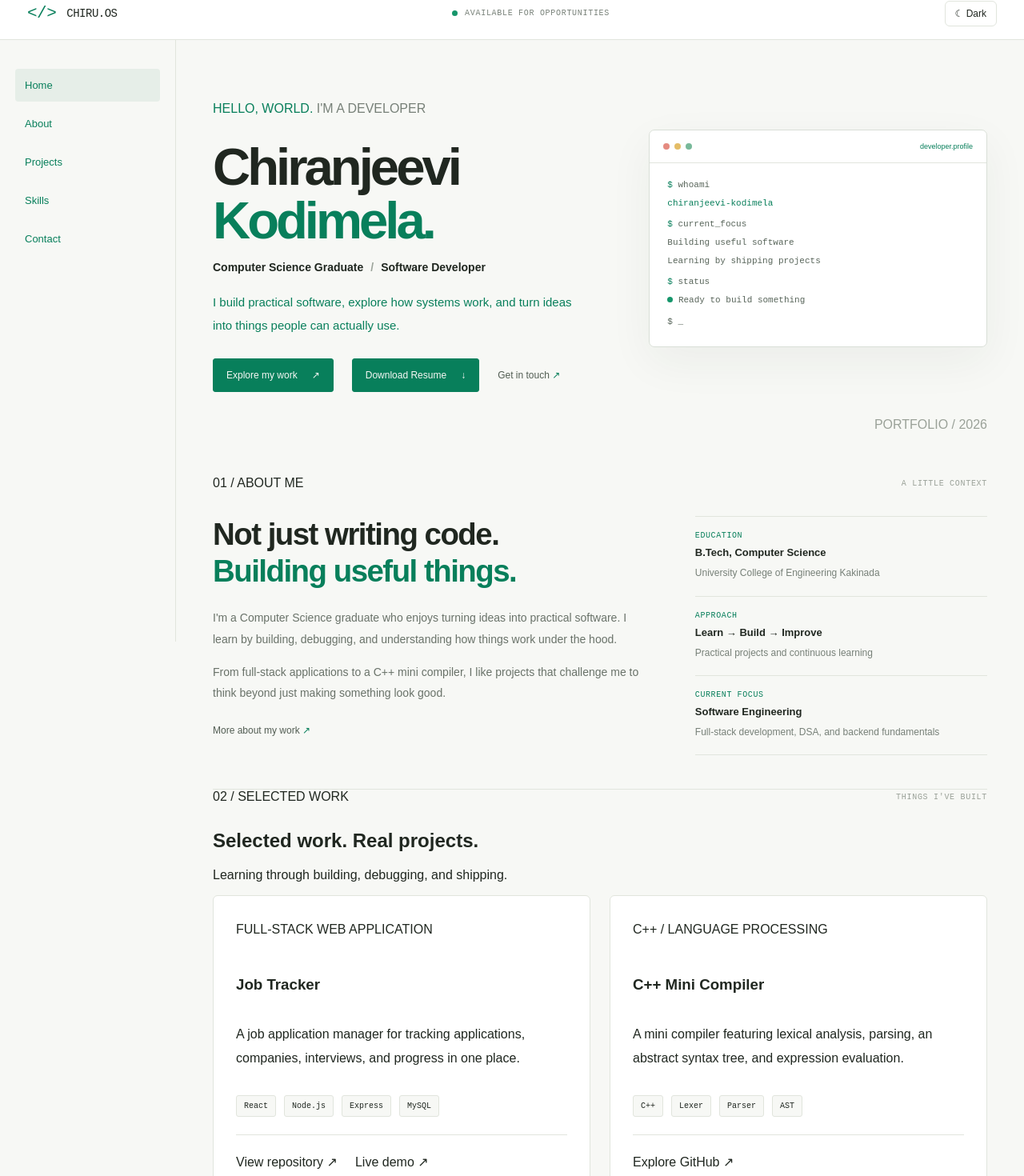
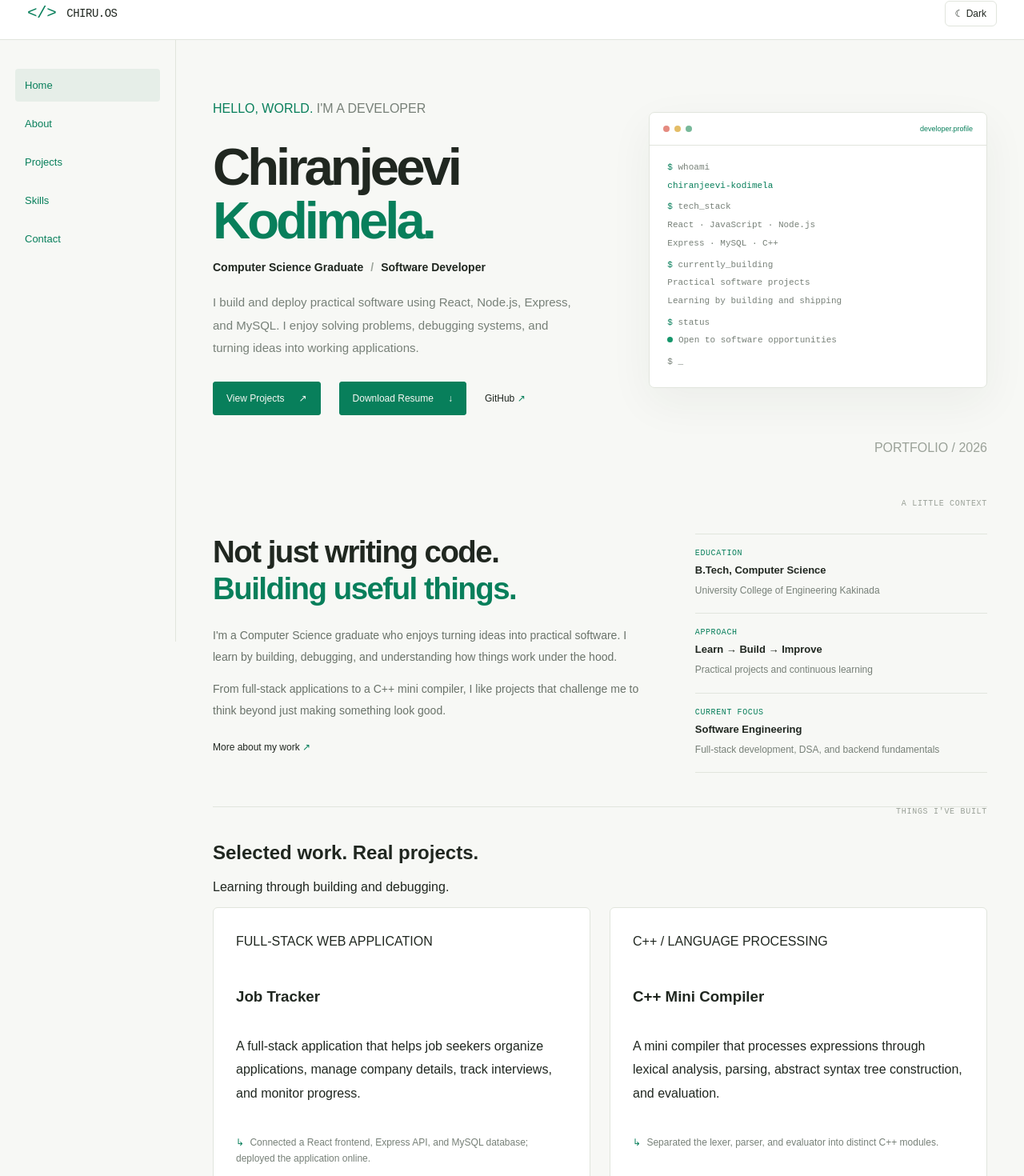
Before and after one commit to chiranjeevi-kodimela/chiru-os, a React (Vite) app: page / in a window 1280 px wide. Shown: the part 16-1486 px from the top of the page at 80% size. Built offline with nearby package versions, Linux system fonts and the light colour scheme; a web font is replaced by a local one.

Commit message:
Theme polish and README update

```diff
--- a/src/components/About.jsx
+++ b/src/components/About.jsx
@@ -2,7 +2,7 @@ function About() {
   return (
     <section className="about-section" id="about">
       <div className="section-heading">
-        <span className="section-index">01 / ABOUT ME</span>
+        <span className="section-index"></span>
         <span className="section-note">A LITTLE CONTEXT</span>
       </div>
 
--- a/src/components/Contact.jsx
+++ b/src/components/Contact.jsx
@@ -3,7 +3,7 @@ function Contact() {
   return (
     <section className="contact-section" id="contact">
       <div className="section-heading">
-        <span className="section-index">05 / CONTACT</span>
+        <span className="section-index"></span>
         <span className="section-note">OPEN TO OPPORTUNITIES</span>
       </div>
 
--- a/src/components/Header.jsx
+++ b/src/components/Header.jsx
@@ -6,10 +6,7 @@ function Header({ darkMode, onToggleTheme }) {
         <span>CHIRU.OS</span>
       </a>
 
-      <div className="system-status">
-        <span className="status-dot" />
-        AVAILABLE FOR OPPORTUNITIES
-      </div>
+
       <button
         className="theme-toggle"
         type="button"
--- a/src/components/Home.jsx
+++ b/src/components/Home.jsx
@@ -1,3 +1,4 @@
+
 function Home() {
   return (
     <section className="hero">
@@ -19,14 +20,17 @@ function Home() {
         </p>
 
         <p className="hero-description">
-          I build practical software, explore how systems work,
-          and turn ideas into things people can actually use.
+          I build and deploy practical software using React,
+          Node.js, Express, and MySQL. I enjoy solving problems,
+          debugging systems, and turning ideas into working
+          applications.
         </p>
 
         <div className="hero-actions">
           <a className="primary-button" href="#projects">
-            Explore my work <span>↗</span>
+            View Projects <span>↗</span>
           </a>
+
           <a
             className="primary-button"
             href="/Chiranjeevi_Kodimela_Resume.pdf"
@@ -34,8 +38,14 @@ function Home() {
           >
             Download Resume <span>↓</span>
           </a>
-          <a className="text-link" href="#contact">
-            Get in touch <span>↗</span>
+
+          <a
+            className="text-link"
+            href="https://github.com/chiranjeevi-kodimela"
+            target="_blank"
+            rel="noreferrer"
+          >
+            GitHub <span>↗</span>
           </a>
         </div>
       </div>
@@ -56,23 +66,27 @@ function Home() {
           <p className="terminal-value">chiranjeevi-kodimela</p>
 
           <p className="terminal-command">
-            <span className="prompt">$</span> current_focus
+            <span className="prompt">$</span> tech_stack
           </p>
-          <p>Building useful software</p>
-          <p>Learning by shipping projects</p>
+          <p>React · JavaScript · Node.js</p>
+          <p>Express · MySQL · C++</p>
+
+          <p className="terminal-command">
+            <span className="prompt">$</span> currently_building
+          </p>
+          <p>Practical software projects</p>
+          <p>Learning by building and shipping</p>
 
           <p className="terminal-command">
             <span className="prompt">$</span> status
           </p>
           <p>
-            <span className="status-dot" /> Ready to build something
+            <span className="status-dot" /> Open to software opportunities
           </p>
 
           <p className="terminal-cursor">$ <span>_</span></p>
         </div>
       </div>
-
-
     </section>
   );
 }
--- a/src/components/Projects.jsx
+++ b/src/components/Projects.jsx
@@ -1,9 +1,12 @@
+
 const projects = [
     {
         name: 'Job Tracker',
         category: 'FULL-STACK WEB APPLICATION',
         description:
-            'A job application manager for tracking applications, companies, interviews, and progress in one place.',
+            'A full-stack application that helps job seekers organize applications, manage company details, track interviews, and monitor progress.',
+        highlight:
+            'Connected a React frontend, Express API, and MySQL database; deployed the application online.',
         stack: ['React', 'Node.js', 'Express', 'MySQL'],
         link: 'https://github.com/chiranjeevi-kodimela/job-tracker',
         live: 'https://job-tracker-eta-six-12.vercel.app/',
@@ -14,16 +17,20 @@ const projects = [
         name: 'C++ Mini Compiler',
         category: 'C++ / LANGUAGE PROCESSING',
         description:
-            'A mini compiler featuring lexical analysis, parsing, an abstract syntax tree, and expression evaluation.',
+            'A mini compiler that processes expressions through lexical analysis, parsing, abstract syntax tree construction, and evaluation.',
+        highlight:
+            'Separated the lexer, parser, and evaluator into distinct C++ modules.',
         stack: ['C++', 'Lexer', 'Parser', 'AST'],
         link: 'https://github.com/chiranjeevi-kodimela/mini-compiler',
-        label: 'Explore GitHub',
+        label: 'View repository',
     },
     {
         name: 'Password Generator',
         category: 'WEB DEVELOPMENT',
         description:
-            'A simple web tool for generating passwords through a clean and convenient interface.',
+            'A browser-based utility for generating passwords through a simple, focused interface.',
+        highlight:
+            'Built a lightweight frontend using JavaScript, HTML, and CSS.',
         stack: ['JavaScript', 'HTML5', 'CSS3'],
         link: 'https://github.com/chiranjeevi-kodimela/password-generator',
         live: 'https://instantpasswords.netlify.app/',
@@ -34,7 +41,9 @@ const projects = [
         name: 'Reaction Hunter',
         category: 'INTERACTIVE WEB GAME',
         description:
-            'An interactive reaction-time game for testing reflexes and challenging yourself to respond quickly.',
+            'A browser game that challenges players to react quickly to on-screen events.',
+        highlight:
+            'Built an interactive game experience using browser events and JavaScript.',
         stack: ['JavaScript', 'HTML5', 'CSS3'],
         link: 'https://github.com/chiranjeevi-kodimela/reaction_hunter',
         live: 'https://reaction-hunter.netlify.app/',
@@ -47,7 +56,7 @@ function Projects() {
     return (
         <section className="projects-section" id="projects">
             <div className="section-heading">
-                <span className="section-index">02 / SELECTED WORK</span>
+                <span className="section-index"></span>
                 <span className="section-note">THINGS I'VE BUILT</span>
             </div>
 
@@ -56,7 +65,7 @@ function Projects() {
                     Selected work.
                     <span> Real projects.</span>
                 </h2>
-                <p>Learning through building, debugging, and shipping.</p>
+                <p>Learning through building and debugging.</p>
             </div>
 
             <div className="projects-grid">
@@ -68,7 +77,9 @@ function Projects() {
 
                         <h3>{project.name}</h3>
                         <p className="project-description">{project.description}</p>
-
+                        <p className="project-highlight">
+                            <span>↳</span> {project.highlight}
+                        </p>
                         <div className="project-tags">
                             {project.stack.map((tech) => (
                                 <span className="skill-tag" key={tech}>
--- a/src/components/Skills.jsx
+++ b/src/components/Skills.jsx
@@ -29,7 +29,7 @@ function Skills() {
   return (
     <section className="skills-section" id="skills">
       <div className="section-heading">
-        <span className="section-index">03 / TOOLKIT</span>
+        <span className="section-index"></span>
         <span className="section-note">TOOLS OF THE TRADE</span>
       </div>
 
--- a/src/styles/global.css
+++ b/src/styles/global.css
@@ -7,6 +7,9 @@
   --border: #e1e5dd;
   --accent: #087f5b;
   --accent-soft: #e5f3ec;
+  --hover-bg: #eef2eb;
+  --button-text: #ffffff;
+  --button-hover: #066b4d;;
   --mono: "DM Mono", monospace;
 }
 
@@ -16,9 +19,12 @@
   --surface: #1a2019;
   --text: #e7ede3;
   --muted: #a0aa9a;
+  --accent: #9bd391;
+  --accent-soft: #263526;
   --border: #303a2e;
   --hover-bg: #252e23;
-  --accent: #9bd391;
+  --button-text: #111510;
+  --button-hover: #b4e6aa;
 }
 #root {
   min-height: 100vh;
--- a/src/styles/home.css
+++ b/src/styles/home.css
@@ -73,7 +73,7 @@
 .hero-description {
   max-width: 450px;
   margin: 22px 0 27px;
-  color: var(--accent);
+  color: var(--muted);
   font-size: 15px;
   line-height: 1.9;
 }
@@ -93,7 +93,7 @@
   border: 1px solid var(--accent);
   border-radius: 3px;
   background: var(--accent);
-  color: #ffffff;
+  color: var(--button-text);
   font-size: 12px;
   transition:
     transform 180ms ease,
@@ -101,13 +101,13 @@
 }
 
 .primary-button:hover {
-  background: #066b4d;
+  background: var(--button-hover);
   transform: translateY(-2px);
 }
 
 .text-link {
   font-size: 12px;
-  color: #525d53;
+  color: var(--text);
 }
 
 .text-link span {
@@ -119,6 +119,7 @@
   flex-direction: column;
   overflow: hidden;
   border: 1px solid #d9dfd7;
+  border-color: var(--border);
   border-radius: 7px;
   background: var(--surface);
   box-shadow: 0 18px 55px rgba(37, 55, 38, 0.055);
@@ -167,7 +168,7 @@
   min-height: auto;
   flex: 1;
   padding: 18px 22px;
-  color: #58655a;
+  color: var(--muted);
   font-family: var(--mono);
   font-size: 11px;
   line-height: 1.7;
--- a/src/styles/projects.css
+++ b/src/styles/projects.css
@@ -66,6 +66,18 @@
   overflow-wrap: anywhere;
 }
 
+.project-highlight {
+  margin: 12px 0 18px;
+  color: var(--muted);
+  font-size: 12px;
+  line-height: 1.7;
+}
+
+.project-highlight span {
+  color: var(--accent);
+  margin-right: 4px;
+}
+
 .other-works {
   display: flex;
   align-items: center;
@@ -76,7 +88,9 @@
   border: 1px solid var(--border);
   border-radius: 6px;
   background: var(--surface);
-  transition: border-color 180ms ease, transform 180ms ease;
+  transition:
+    border-color 180ms ease,
+    transform 180ms ease;
 }
 
 .other-works:hover {
--- a/src/styles/responsive.css
+++ b/src/styles/responsive.css
@@ -35,6 +35,26 @@
     padding-top: 56px;
   }
 
+  .hero-actions {
+    gap: 12px;
+  }
+
+  .hero-actions .primary-button {
+    justify-content: center;
+  }
+
+  .terminal-header {
+    flex-wrap: wrap;
+  }
+
+  .terminal-body {
+    padding: 16px;
+    font-size: 11px;
+  }
+
+  .other-works {
+    align-items: flex-start;
+  }
   .sidebar {
     position: fixed !important;
     top: 0;
@@ -156,6 +176,14 @@
   .contact-content {
     padding: 18px;
   }
+  .hero-actions .primary-button {
+    padding: 11px 12px;
+    gap: 10px;
+  }
+
+  .hero-role {
+    line-height: 1.8;
+  }
   .section-heading {
     gap: 10px;
     flex-wrap: wrap;
--- a/src/styles/skills.css
+++ b/src/styles/skills.css
@@ -68,7 +68,7 @@
 }
 
 .skill-arrow {
-  color: #9aa198;
+  color: var(--muted);
   font-size: 17px;
 }
 
```
Also changed, not shown: 1 other file (tests, documents, lock files or other folders).
